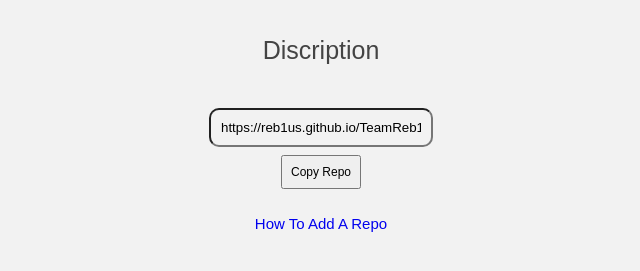
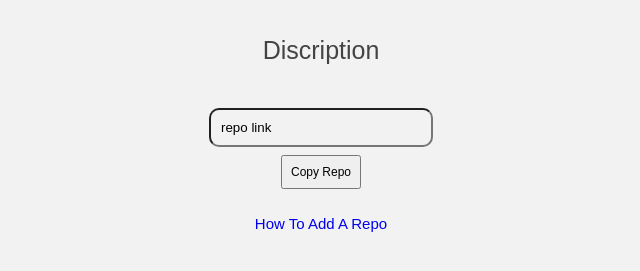
Before and after one commit to Reb1us/TeamReb1us, a plain HTML site: page index.html in a window 1280 px wide. Shown: the part 83-354 px from the top of the page, without its empty margins (319-959 px from the left). Drawn offline with Linux system fonts and the light colour scheme.

Commit message:
Update index.html

```diff
--- a/index.html
+++ b/index.html
@@ -17,7 +17,7 @@
 <br>
 <center><p style="font-family:arial;font-size:25px;color:#444444;">Discription</p></center>
 <br>
-<center><input style="font-family:arial;background-color:#f2f2f2;border-radius:10px;display:block;width:200px;padding:10px;" type="text" value="https://reb1us.github.io/TeamReb1us/" id="myInput"><button style="font-family:arial;font-size:12px;padding:8px;margin:8px;" onclick="myFunction()">Copy Repo</button></center>
+<center><input style="font-family:arial;background-color:#f2f2f2;border-radius:10px;display:block;width:200px;padding:10px;" type="text" value="repo link" id="myInput"><button style="font-family:arial;font-size:12px;padding:8px;margin:8px;" onclick="myFunction()">Copy Repo</button></center>
 <br>
 <center><a style="text-decoration:none;font-family:arial;font-size:15px;padding:10px;" href="https://ioshacker.com/how-to/how-to-add-a-repo-in-cydia">How To Add A Repo</a></center>
 </body>
```
